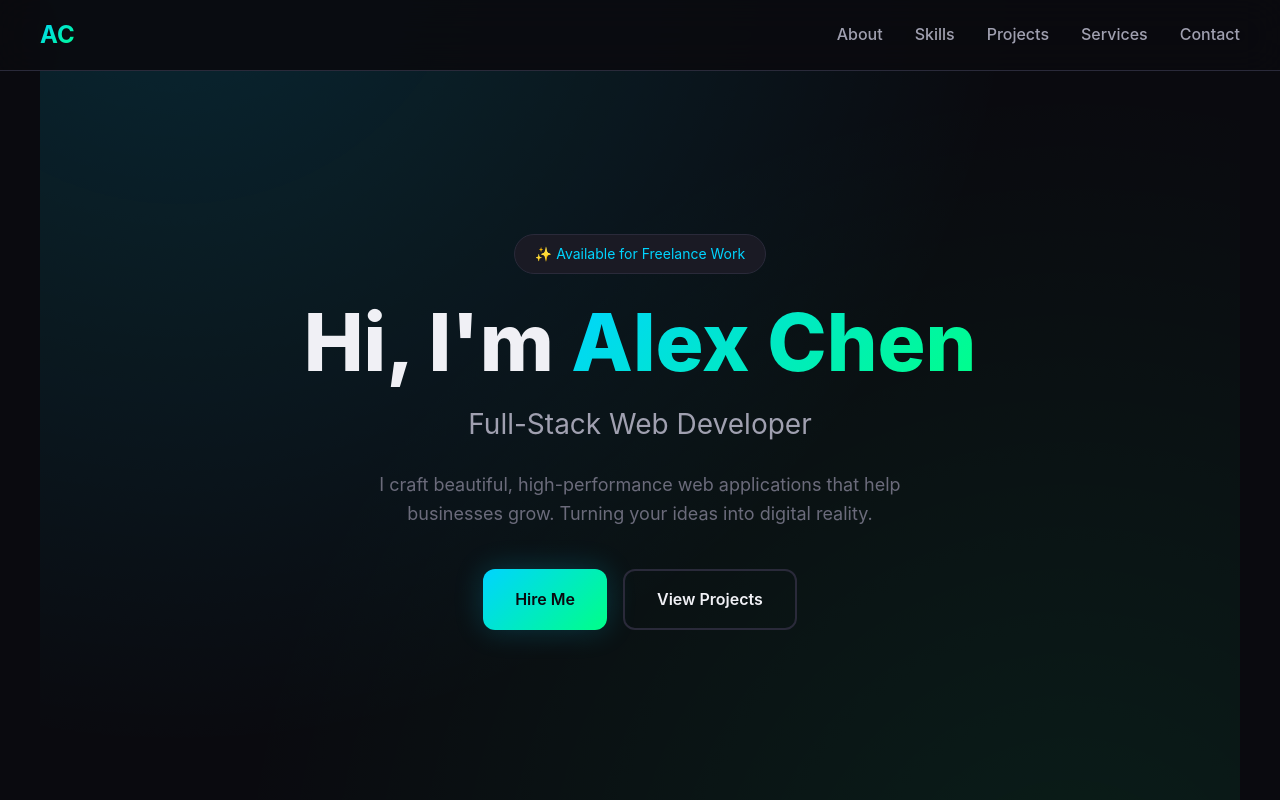
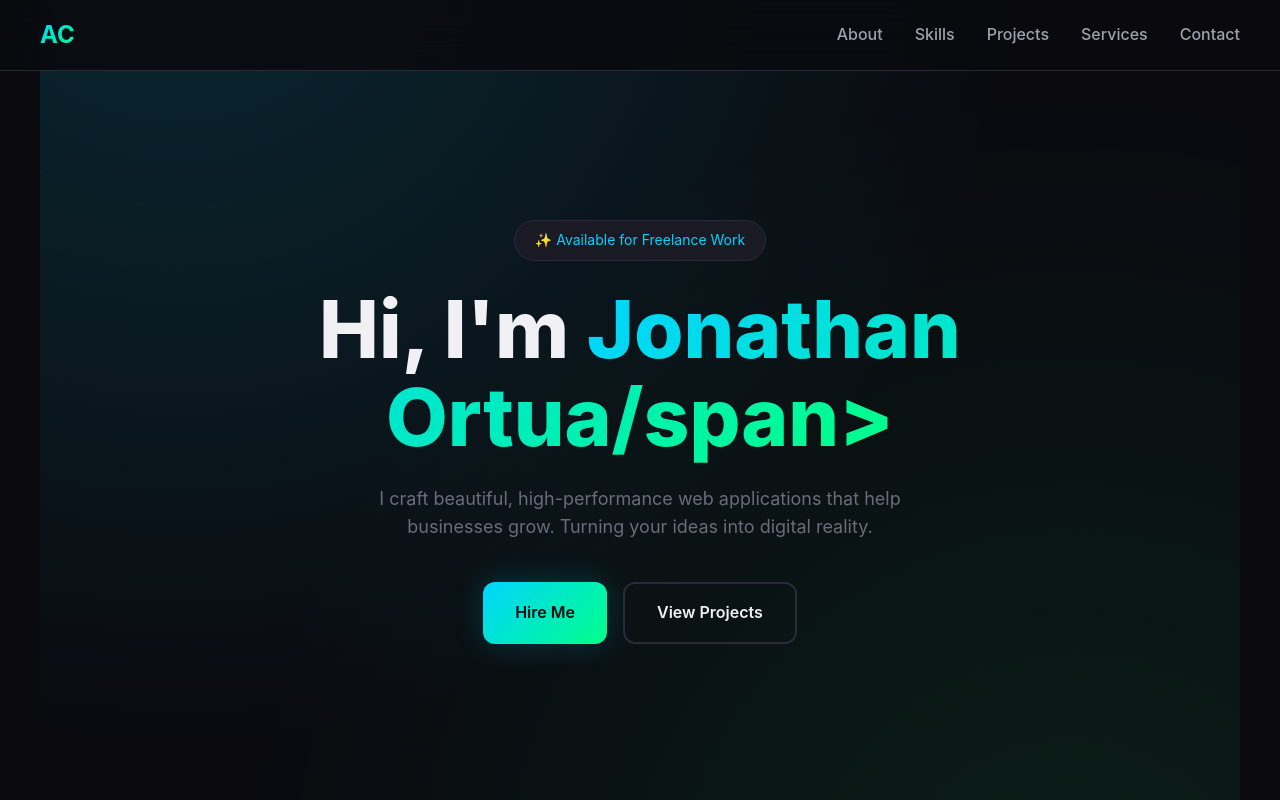
Before and after one commit to ortuajonathan777/Jonathan-Ortua, a plain HTML site: page index.html in a window 1280 px wide. Shown: the top 800 px of the page. Drawn offline with Linux system fonts and the light colour scheme.

Commit message:
Update index.html

```diff
--- a/index.html
+++ b/index.html
@@ -939,8 +939,8 @@
   <section class="hero" id="hero">
     <div class="hero-content">
       <div class="hero-badge">✨ Available for Freelance Work</div>
-      <h1 class="hero-name">Hi, I'm <span>Alex Chen</span></h1>
-      <p class="hero-title">Full-Stack Web Developer</p>
+      <h1 class="hero-name">Hi, I'm <span>Jonathan Ortua/span></h1>
+      <p class="hero-title"></p>
       <p class="hero-tagline">I craft beautiful, high-performance web applications that help businesses grow. Turning your ideas into digital reality.</p>
       <div class="hero-buttons">
         <a href="#contact" class="btn btn-primary">Hire Me</a>
```
